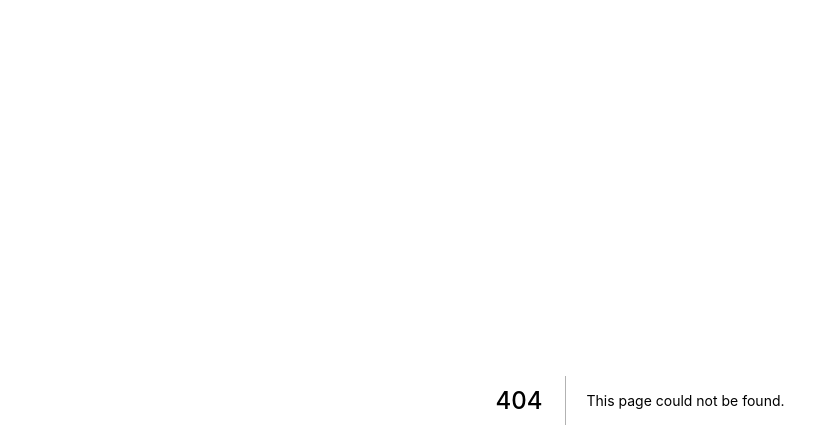
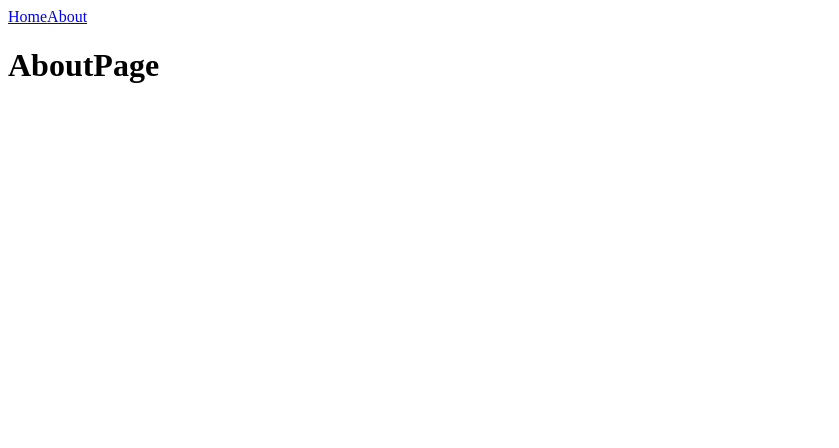
Before and after one commit to spacekey28/ecommerce-next-app, a Next.js app: page /about in a window 1280 px wide. Before the commit this address had no page. Shown: the top 448 px of the page, without its empty margins (0-839 px from the left). Built offline with nearby package versions, Linux system fonts and the light colour scheme.

Commit message:
practice routing in nextjs

```diff
--- /dev/null
+++ b/pages/_app.js
@@ -0,0 +1,13 @@
+import Link from "next/link";
+
+const MyApp = ({ Component, pageProps }) => {
+  return (
+    <>
+      <Link href="/">Home</Link>
+      <Link href="/about">About</Link>
+      <Component {...pageProps} />
+    </>
+  )
+}
+
+export default MyApp;
--- /dev/null
+++ b/pages/about.js
@@ -0,0 +1,9 @@
+function AboutPage() {
+  return (
+    <div>
+      <h1>AboutPage</h1>
+    </div>
+  )
+}
+
+export default AboutPage;
--- a/pages/index.js
+++ b/pages/index.js
@@ -1,5 +1,9 @@
 function HomePage() {
-  return <div>Welcome to Next.js!</div>;
+  return (
+    <div>
+      <h1>Welcome to Next.js!</h1>
+    </div>
+  )
 }
 
 export default HomePage;
```
Also changed, not shown: pages/[name].js (added, +11 -0 lines).
